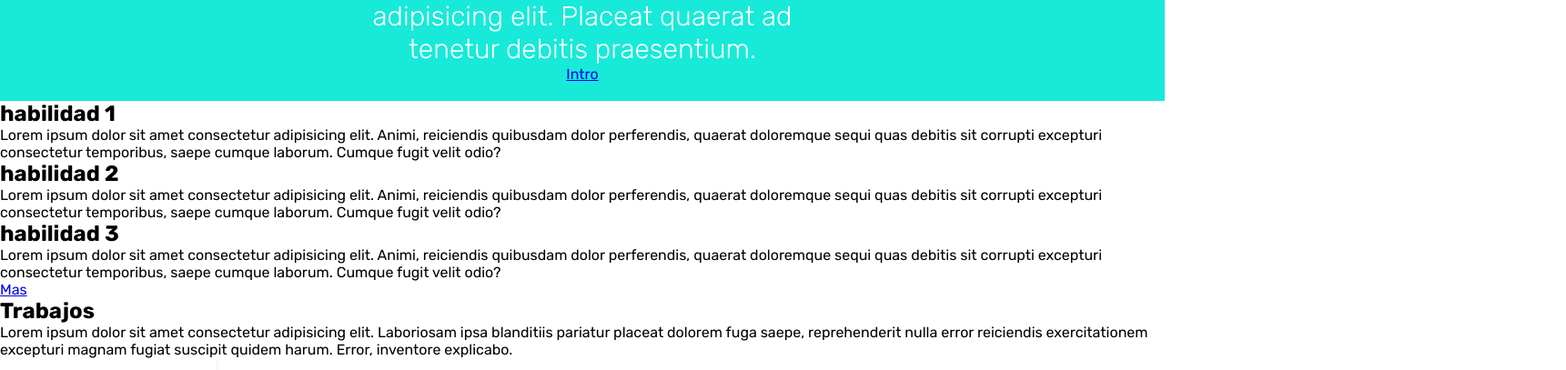
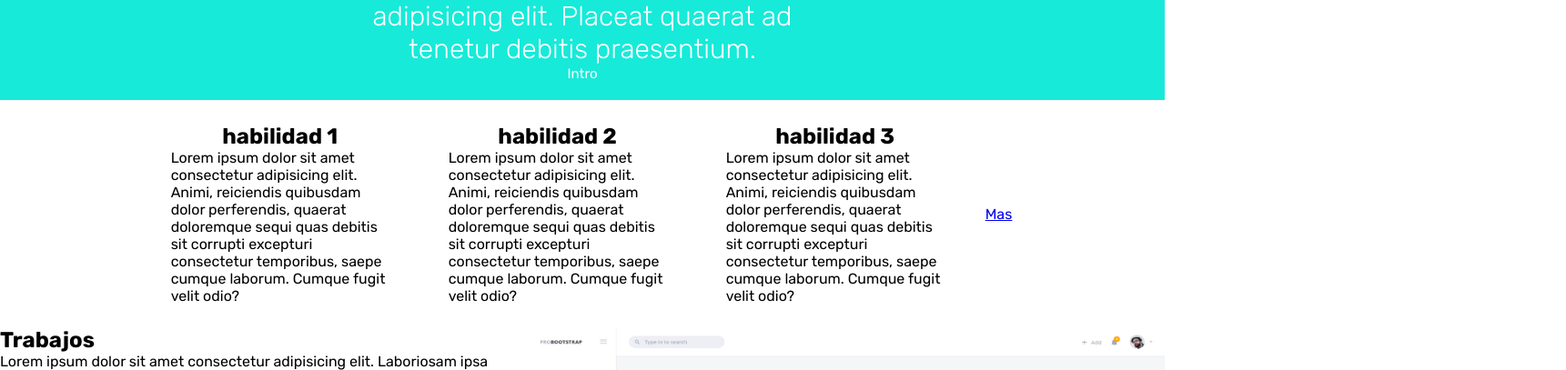
Before and after one commit to mgw1isaza/ejerciocio-1, a plain HTML site: page index.html in a window 1280 px wide. Shown: the part 244-651 px from the top of the page at 91% size, 1721 px wide, since content can reach past the window. Drawn offline with Linux system fonts and the light colour scheme.

Commit message:
Css terminar cambios

```diff
--- a/index.html
+++ b/index.html
@@ -40,15 +40,15 @@
         </div>
     </section>
     <section class="habilidades">
-            <div>
+            <div class="habilidad1">
                 <h2>habilidad 1</h2>
                 <p>Lorem ipsum dolor sit amet consectetur adipisicing elit. Animi, reiciendis quibusdam dolor perferendis, quaerat doloremque sequi quas debitis sit corrupti excepturi consectetur temporibus, saepe cumque laborum. Cumque fugit velit odio?</p>
             </div>
-            <div>
+            <div class="habilidad2">
                 <h2>habilidad 2</h2>
                 <p>Lorem ipsum dolor sit amet consectetur adipisicing elit. Animi, reiciendis quibusdam dolor perferendis, quaerat doloremque sequi quas debitis sit corrupti excepturi consectetur temporibus, saepe cumque laborum. Cumque fugit velit odio?</p>
             </div>
-            <div>
+            <div class="habilidad3">
                 <h2>habilidad 3</h2>
                 <p>Lorem ipsum dolor sit amet consectetur adipisicing elit. Animi, reiciendis quibusdam dolor perferendis, quaerat doloremque sequi quas debitis sit corrupti excepturi consectetur temporibus, saepe cumque laborum. Cumque fugit velit odio?</p>
             </div>
--- a/style.css
+++ b/style.css
@@ -72,7 +72,7 @@ header{
     color: white;
     font-weight: 300;
 }
-.principalboto a{
+.principalboton a{
     display: flex;
     justify-content: center;
     align-items: center;
@@ -81,3 +81,60 @@ header{
     font-size: 15px;
     border-radius: 5px;
 }
+.habilidades {
+    display: flex;
+    flex-direction: row;
+    justify-content: center;
+    align-items: center;
+    gap: 25px;
+}
+.habilidad1 {
+    display: flex;
+    flex-direction: column;
+    justify-content: center;
+    align-items: center;
+    background: white;
+    padding: 20px;
+    width: 280px;
+    height: 250px;
+}
+.habilidad2 {
+    display: flex;
+    flex-direction: column;
+    justify-content: center;
+    align-items: center;
+    background: white;
+    padding: 20px;
+    width: 280px;
+    height: 250px;
+}
+.habilidad3 {
+    display: flex;
+    flex-direction: column;
+    justify-content: center;
+    align-items: center;
+    background: white;
+    padding: 20px;
+    width: 280px;
+    height: 250px;
+}
+.botobotonhabilidades a{
+    display: inline-block;
+    padding: 10px 20px;
+    color: white;
+    background-color: #6078ea;
+    text-decoration: none;
+    font-size: 18px;
+}
+.trabajos {
+    display: flex;
+    flex-direction: row;
+}
+.trabajosimg img{
+    height: 400px;
+    width: 700px;
+}
+.trabajostexto {
+    display: flex;
+    flex-direction: column;
+}
```
